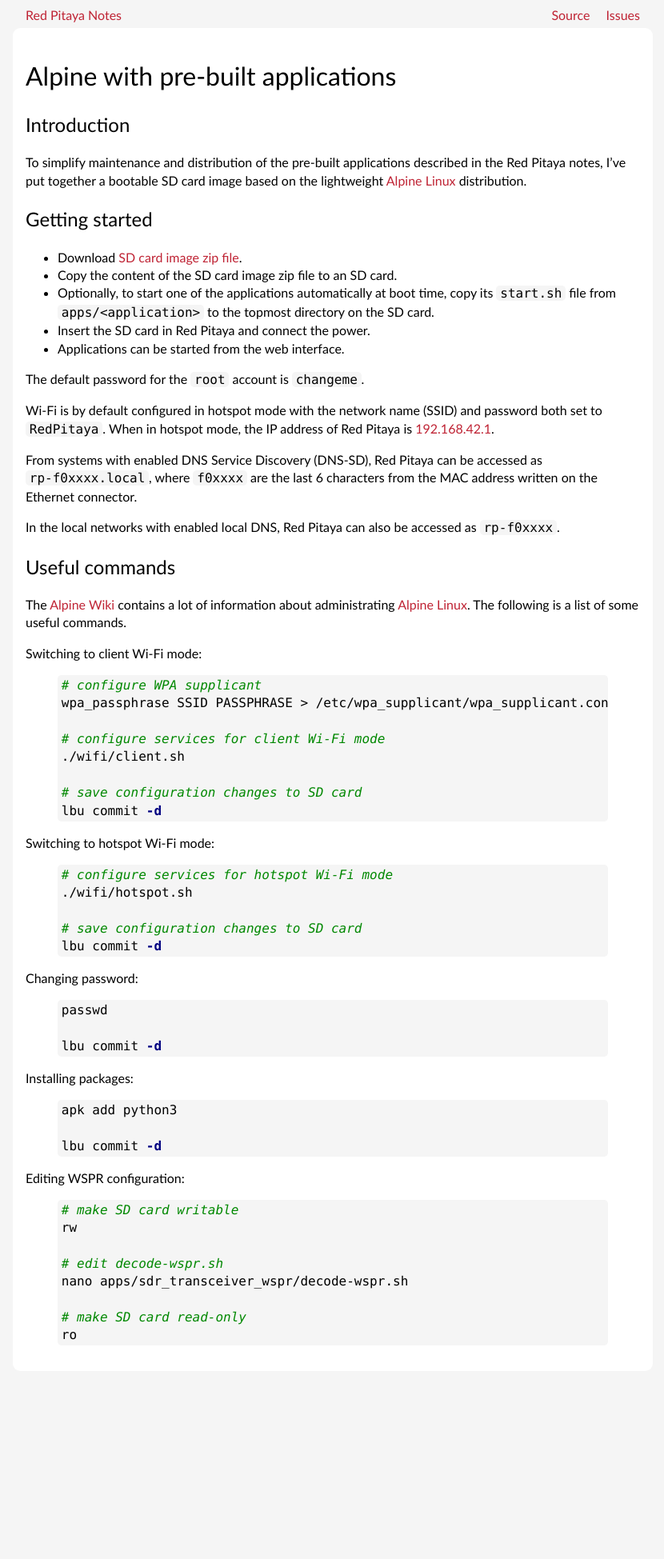
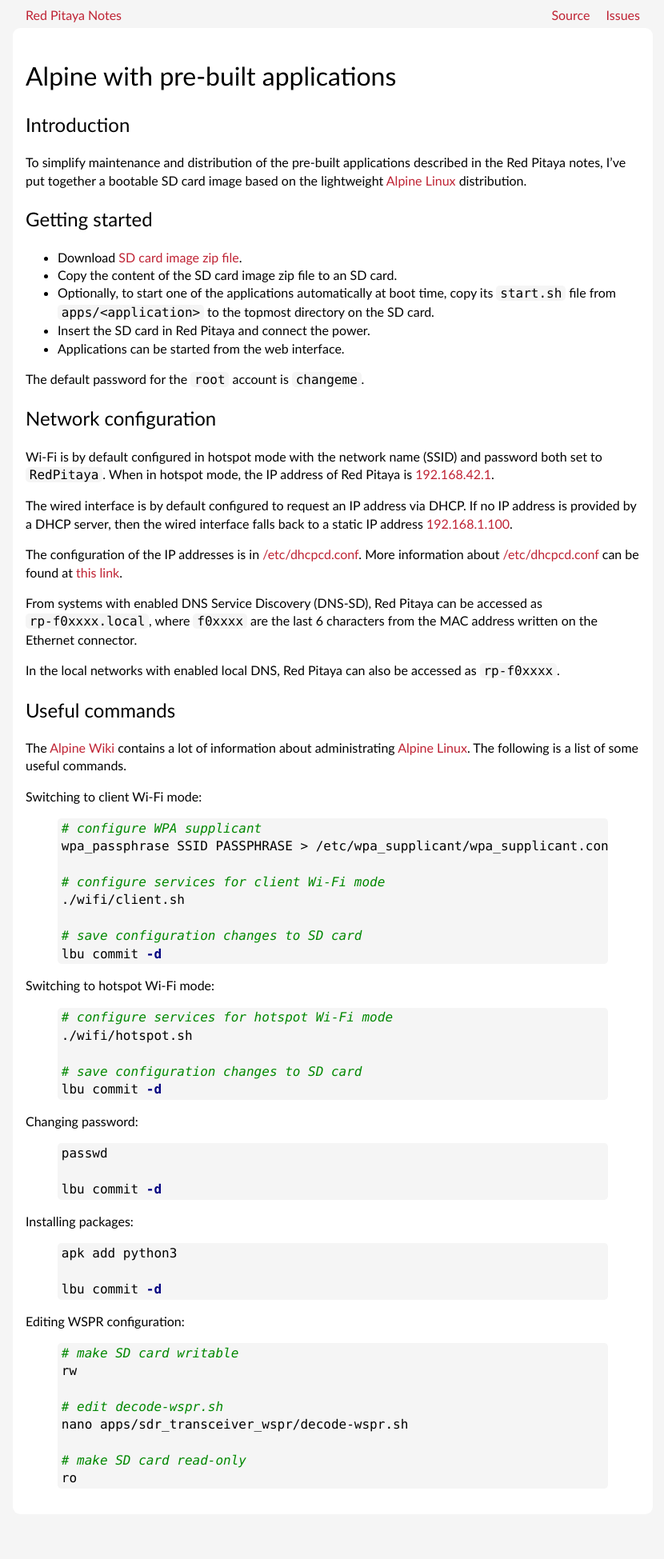
Before and after one commit to pavel-demin/red-pitaya-notes, a Jekyll site: the page built from alpine.md, in a window 1280 px wide. Shown: the whole page at 80% size, without its empty margins (224-1054 px from the left). Built offline with Jekyll 4.4.1, drawn with Linux system fonts in a browser that asks for light colours; before the commit the page ends 1770 px from its top, so only the background shows below that.

Commit message:
add inforamtion about wired interface to alpine

```diff
--- a/alpine.md
+++ b/alpine.md
@@ -20,7 +20,14 @@
 
 The default password for the `root` account is `changeme`.
 
+Network configuration
+-----
+
 Wi-Fi is by default configured in hotspot mode with the network name (SSID) and password both set to `RedPitaya`. When in hotspot mode, the IP address of Red Pitaya is [192.168.42.1](http://192.168.42.1).
+
+The wired interface is by default configured to request an IP address via DHCP. If no IP address is provided by a DHCP server, then the wired interface falls back to a static IP address [192.168.1.100](http://192.168.1.100).
+
+The configuration of the IP addresses is in [/etc/dhcpcd.conf](https://github.com/pavel-demin/red-pitaya-notes/blob/master/alpine/etc/dhcpcd.conf). More information about [/etc/dhcpcd.conf](https://github.com/pavel-demin/red-pitaya-notes/blob/master/alpine/etc/dhcpcd.conf) can be found at [this link](https://www.mankier.com/5/dhcpcd.conf).
 
 From systems with enabled DNS Service Discovery (DNS-SD), Red Pitaya can be accessed as `rp-f0xxxx.local`, where `f0xxxx` are the last 6 characters from the MAC address written on the Ethernet connector.
 
```
